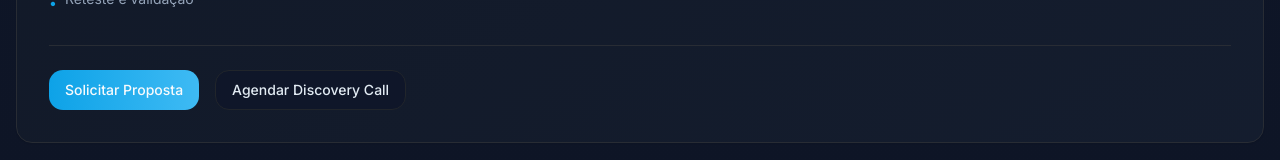
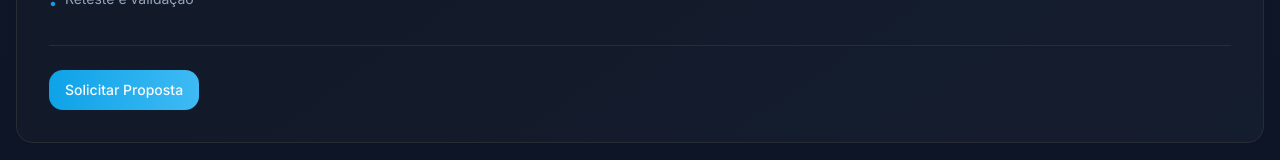
Before and after one commit to danoptus/prohack-cyber-growth, a React (Vite) app: page /servicos in a window 1280 px wide. Shown: the part 752-912 px from the top of the page. Built offline with nearby package versions, Linux system fonts and the light colour scheme.

Commit message:
Remove "Agendar Discovery Call" buttons

```diff
--- a/src/pages/Servicos.tsx
+++ b/src/pages/Servicos.tsx
@@ -270,9 +270,6 @@ const Servicos = () => {
                   <Button className="btn-cyber">
                     Solicitar Proposta
                   </Button>
-                  <Button variant="outline">
-                    Agendar Discovery Call
-                  </Button>
                 </div>
               </CardContent>
             </Card>
```
